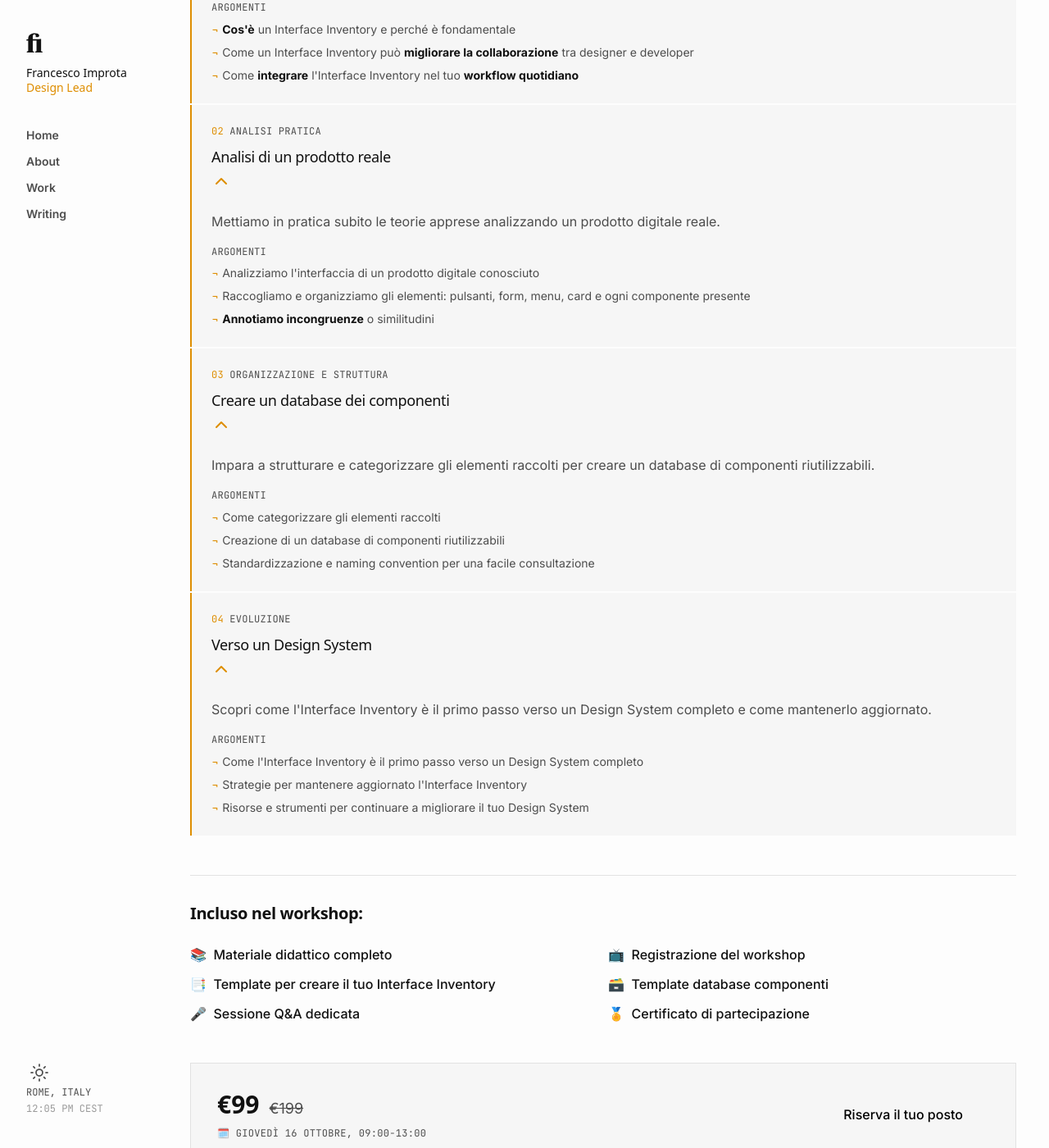
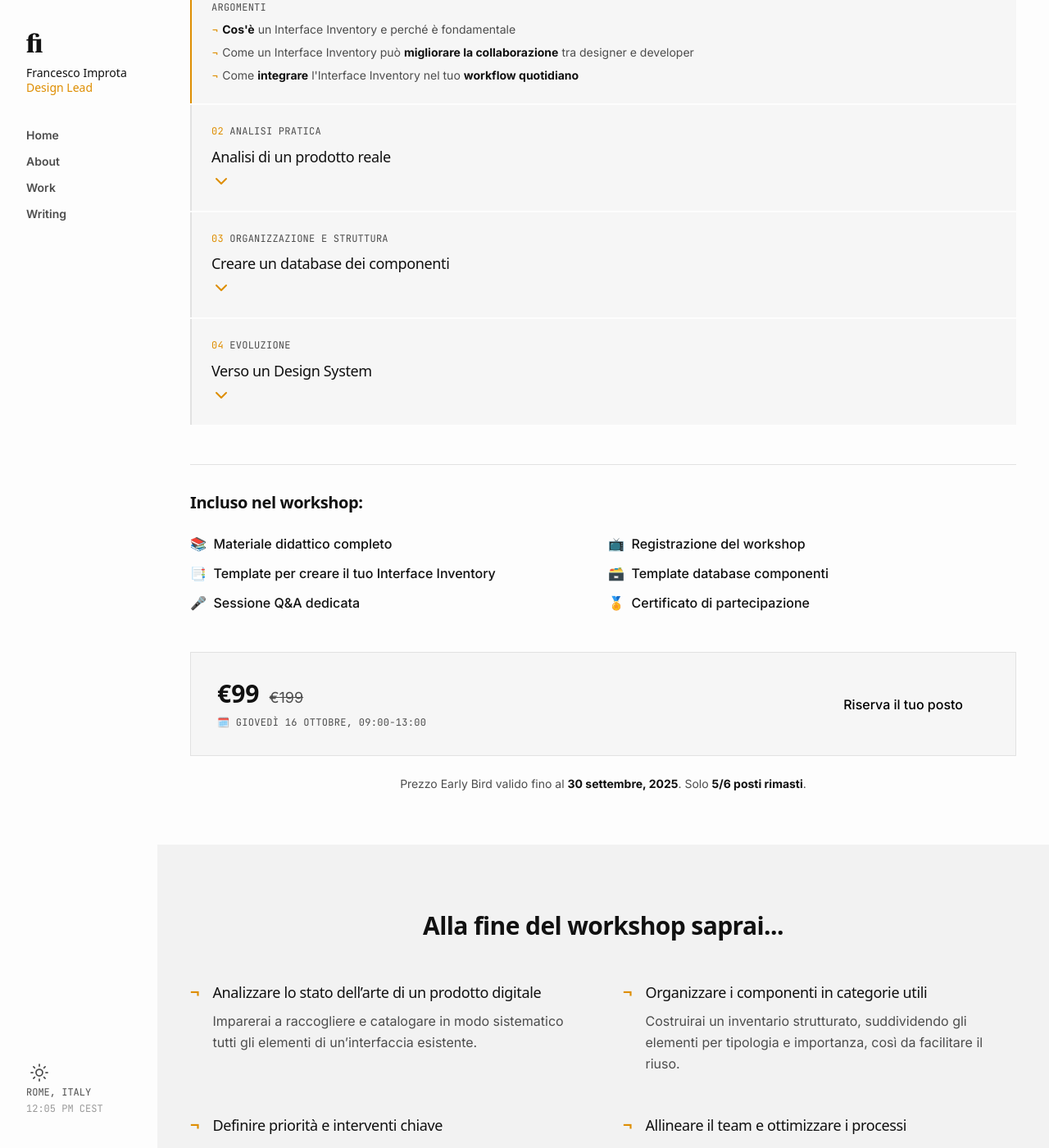
Before and after one commit to zetareticoli/fi, a Jekyll site: the page built from _workshops/interface-inventory/index.md, in a window 1280 px wide and 1400 px high, scrolled down 1239 px. Shown: the whole window at 82% size. Built offline with Jekyll 4.4.1, drawn with Linux system fonts in a browser that asks for light colours; some web fonts are replaced; comment, search, counter and statistics services are not loaded.

Commit message:
fix(workshops): collapse the program modules except the first
Co-authored-by: Francesco Improta <me@francescoimprota.com>

```diff
--- a/_workshops/interface-inventory/index.md
+++ b/_workshops/interface-inventory/index.md
@@ -129,7 +129,7 @@ og-image: workshops/interface-inventory/interface-inventory-og.png
           </ul>
         </div>
       </details>
-      <details class="group border-l-2 border-border open:border-l-accent bg-secondary/40 hover:bg-secondary/60 transition-colors" open>
+      <details class="group border-l-2 border-border open:border-l-accent bg-secondary/40 hover:bg-secondary/60 transition-colors">
         <summary class="flex items-start justify-between gap-4 p-6 list-none cursor-pointer">
           <div>
             <h4 class="meta-tag mb-2"><span class="text-accent">02</span> Analisi Pratica</h4>
@@ -152,7 +152,7 @@ og-image: workshops/interface-inventory/interface-inventory-og.png
         </div>
       </details>
 
-      <details class="group border-l-2 border-border open:border-l-accent bg-secondary/40 hover:bg-secondary/60 transition-colors" open>
+      <details class="group border-l-2 border-border open:border-l-accent bg-secondary/40 hover:bg-secondary/60 transition-colors">
         <summary class="flex items-start justify-between gap-4 p-6 list-none cursor-pointer">
           <div>
             <h4 class="meta-tag mb-2"><span class="text-accent">03</span> Organizzazione e Struttura</h4>
@@ -176,7 +176,7 @@ og-image: workshops/interface-inventory/interface-inventory-og.png
         </div>
       </details>
 
-      <details class="group border-l-2 border-border open:border-l-accent bg-secondary/40 hover:bg-secondary/60 transition-colors" open>
+      <details class="group border-l-2 border-border open:border-l-accent bg-secondary/40 hover:bg-secondary/60 transition-colors">
         <summary class="flex items-start justify-between gap-4 p-6 list-none cursor-pointer">
           <div>
             <h4 class="meta-tag mb-2"><span class="text-accent">04</span> Evoluzione</h4>
```
